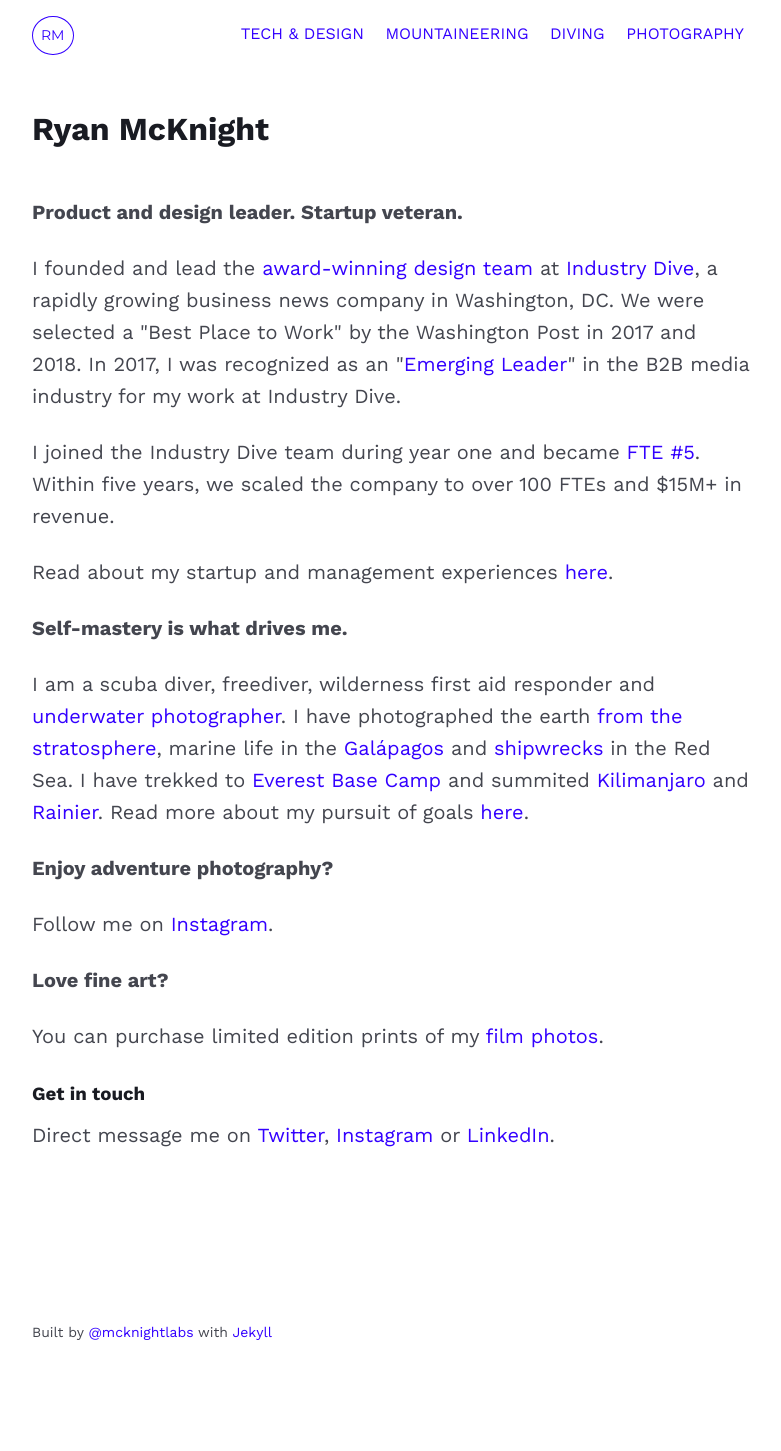
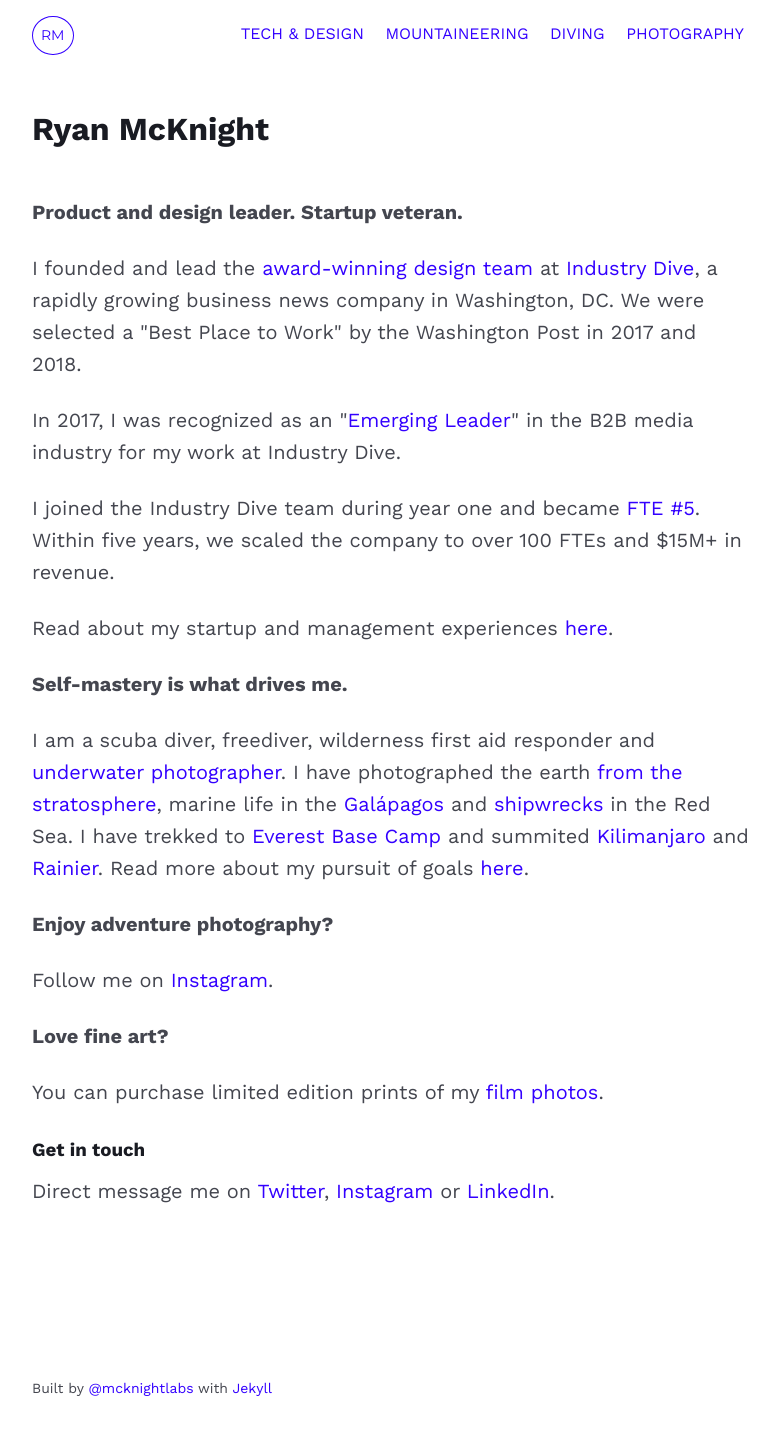
Before and after one commit to mcknightlabs/rtmup, a Jekyll site: the page built from index.html, in a window 1280 px wide. Shown: the whole page, without its empty margins (248-1029 px from the left). Built offline with Jekyll 4.4.1, drawn with Linux system fonts in a browser that asks for light colours; before the commit the page ends 1395 px from its top, so only the background shows below that.

Commit message:
updates home page

```diff
--- a/index.html
+++ b/index.html
@@ -10,7 +10,7 @@ layout: default
 
 <p>I founded and lead the <a href="https://www.industrydive.com/news/post/honoring-industry-dives-award-winning-design-leader/">award-winning</a> <a href="https://design.industrydive.com/">design team</a> at <a href="https://www.industrydive.com/">Industry Dive</a>, a rapidly growing business news company in Washington, DC. We were selected a "Best Place to Work" by the Washington Post in 2017 and 2018.
 
-In 2017, I was recognized as an "<a href="http://www.siia.net/bims/SPECIAL-PROGRAMS/Emerging-Leader-Awards">Emerging Leader</a>" in the B2B media industry for my work at Industry Dive.<p>
+<p>In 2017, I was recognized as an "<a href="http://www.siia.net/bims/SPECIAL-PROGRAMS/Emerging-Leader-Awards">Emerging Leader</a>" in the B2B media industry for my work at Industry Dive.</p>
 
 <p>I joined the Industry Dive team during year one and became <a href="{{ site.github.url }}/tech/2018/02/05/startupjob">FTE #5</a>. Within five years, we scaled the company to over 100 FTEs and $15M+ in revenue.</p>
 
```
